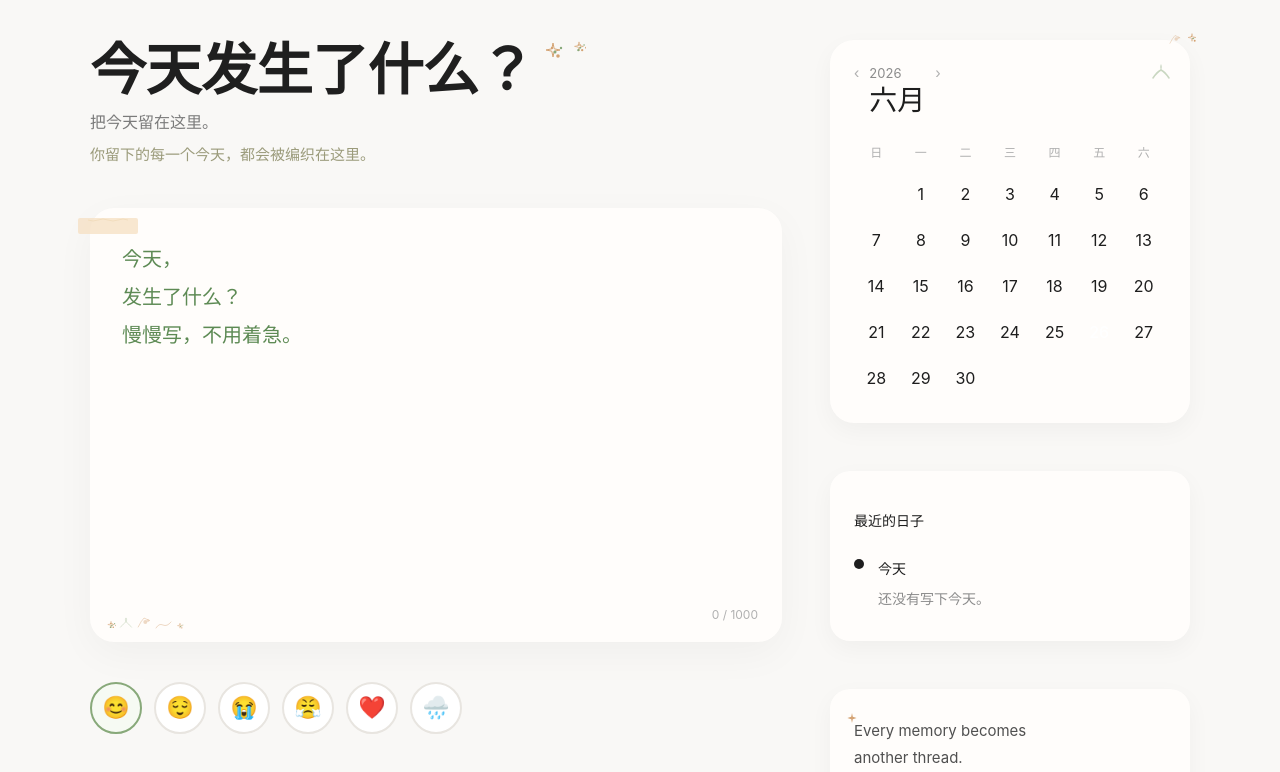
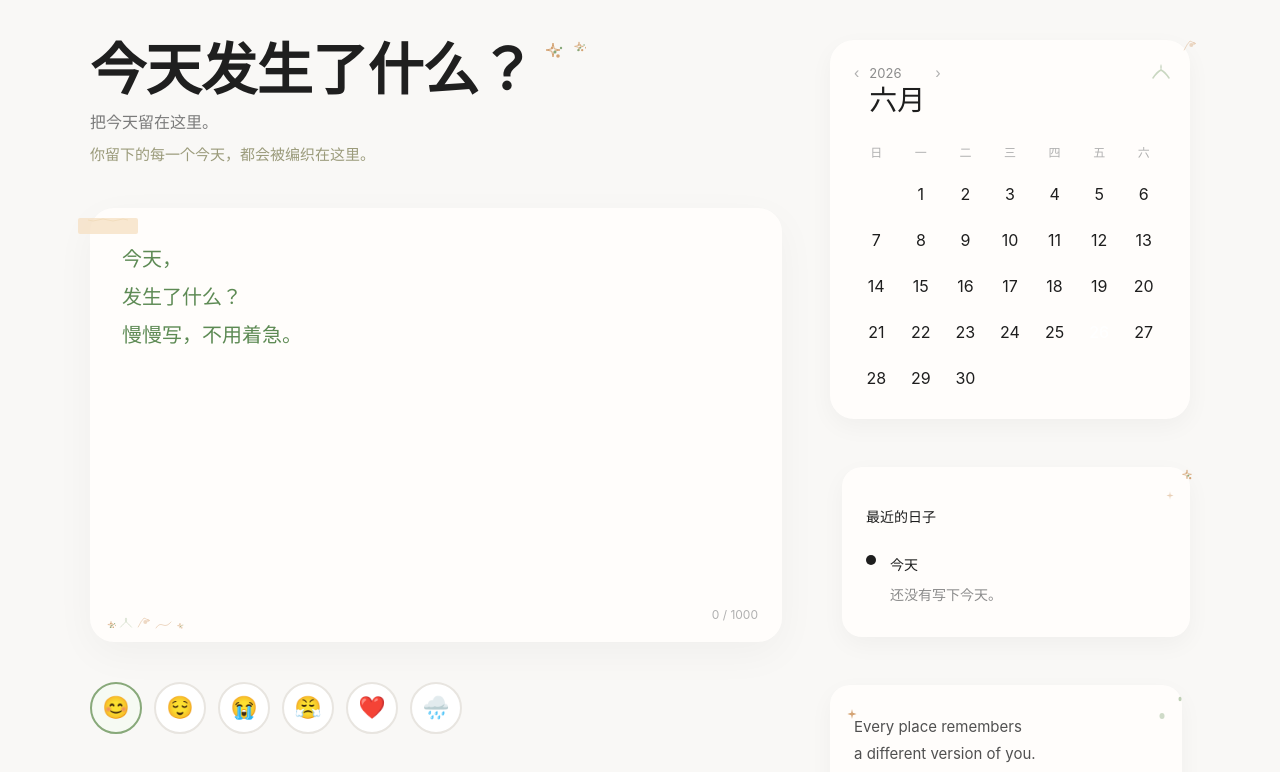
Before and after one commit to hello-morrow/nearby, a Next.js app: page /create in a window 1280 px wide. Shown: the top 772 px of the page. Built offline with nearby package versions, Linux system fonts and the light colour scheme.

Commit message:
refine: Sidebar asymmetry — staggered cards, unique corner markers per card

```diff
--- a/src/components/Calendar.tsx
+++ b/src/components/Calendar.tsx
@@ -26,7 +26,7 @@ export default function Calendar({ recordedDates }: CalendarProps) {
   for(let d=1;d<=dim;d++) cells.push(d)
 
   return (
-    <div style={{ backgroundColor:'#FFFDFB',borderRadius:'24px',padding:'24px',boxShadow:'0 8px 24px rgba(0,0,0,0.04)',position:'relative' }}>
+    <div style={{ backgroundColor:'#FFFDFB',borderRadius:'24px',padding:'24px 24px 20px',boxShadow:'0 8px 24px rgba(0,0,0,0.04)',position:'relative' }}>
       {/* Leaf — top right of Calendar */}
       <div style={{ position:'absolute',top:'20px',right:'20px' }}>
         <svg width="20" height="20" viewBox="0 0 20 20" fill="none">
--- a/src/components/Quote.tsx
+++ b/src/components/Quote.tsx
@@ -33,10 +33,16 @@ export default function Quote() {
           <path d="M11 9 Q9 6 11 3 Q13 6 11 9Z" fill="#88A97A" opacity="0.3" />
         </svg>
       </div>
-      {/* Spark */}
+      {/* Spark — top left */}
       <div style={{ position:'absolute',top:'14px',left:'16px' }}>
         <svg width="12" height="12" viewBox="0 0 12 12" fill="none">
           <path d="M6 1 L6.8 4.8 L10.6 6 L6.8 7.2 L6 11 L5.2 7.2 L1.4 6 L5.2 4.8Z" fill="#D4A373" stroke="none" />
+        </svg>
+      </div>
+      {/* Seed — top right */}
+      <div style={{ position:'absolute',top:'14px',right:'14px' }}>
+        <svg width="12" height="14" viewBox="0 0 12 14" fill="none">
+          <ellipse cx="6" cy="10" rx="2.5" ry="3" fill="#88A97A" opacity="0.4" />
         </svg>
       </div>
       {quote ? (
--- a/src/components/Sidebar.tsx
+++ b/src/components/Sidebar.tsx
@@ -3,7 +3,7 @@
 import Calendar from './Calendar'
 import Timeline from './Timeline'
 import Quote from './Quote'
-import { InteractiveSpark, InteractiveThread } from './DoodleInteractive'
+import { InteractiveSpark, InteractiveThread, InteractiveSeed } from './DoodleInteractive'
 
 interface SidebarProps {
   draft?: { content: string; mood: string; image: string | null } | null
@@ -23,24 +23,31 @@ export default function Sidebar({ draft }: SidebarProps) {
         gap: '48px',
       }}
     >
-      {/* Calendar + doodles */}
+      {/* ══ Calendar — 最大的卡片 ══ */}
       <div style={{ position:'relative' }}>
+        {/* 右上角：Thread 标志 */}
+        <div style={{ position:'absolute', top: -8, right: -8, zIndex:2 }}>
+          <InteractiveThread size={16} />
+        </div>
         <Calendar recordedDates={recordedDates} />
-        <div style={{ position:'absolute', top: -8, right: -8, display:'flex', gap:4 }}>
-          <InteractiveThread size={14} />
-          <InteractiveSpark size={12} />
-        </div>
       </div>
 
-      <Timeline draft={draft} />
+      {/* ══ Timeline — 中间高度，稍微错开 ══ */}
+      <div style={{ position:'relative', marginLeft: '12px' }}>
+        {/* 右上角：Spark 标志 */}
+        <div style={{ position:'absolute', top: -6, right: -4, zIndex:2 }}>
+          <InteractiveSpark size={14} />
+        </div>
+        <Timeline draft={draft} />
+      </div>
 
-      {/* Quote + doodles */}
-      <div style={{ position:'relative' }}>
+      {/* ══ Quote — 最小的卡片，位置偏右 ══ */}
+      <div style={{ position:'relative', marginRight: '8px' }}>
+        {/* 右上角：Seed 标志 */}
+        <div style={{ position:'absolute', top: -4, right: -6, zIndex:2 }}>
+          <InteractiveSeed size={16} />
+        </div>
         <Quote />
-        <div style={{ position:'absolute', bottom: -6, left: -6, display:'flex', gap:4 }}>
-          <InteractiveSpark size={14} />
-          <InteractiveThread size={14} />
-        </div>
       </div>
     </div>
   )
--- a/src/components/Timeline.tsx
+++ b/src/components/Timeline.tsx
@@ -38,7 +38,13 @@ export default function Timeline({ draft }: TimelineProps) {
   })
 
   return (
-    <div style={{ backgroundColor:'#FFFDFB',borderRadius:'20px',padding:'24px',boxShadow:'0 8px 24px rgba(0,0,0,0.04)' }}>
+    <div style={{ backgroundColor:'#FFFDFB',borderRadius:'20px',padding:'24px',boxShadow:'0 8px 24px rgba(0,0,0,0.04)',position:'relative' }}>
+      {/* Spark — top right */}
+      <div style={{ position:'absolute',top:'14px',right:'14px' }}>
+        <svg width="12" height="12" viewBox="0 0 12 12" fill="none">
+          <path d="M6 1.5 L6.5 4.5 L9.5 5.5 L6.5 6.5 L6 9.5 L5.5 6.5 L2.5 5.5 L5.5 4.5Z" fill="#D4A373" opacity="0.5" />
+        </svg>
+      </div>
       <h3 style={{ fontSize:'14px',fontWeight:500,color:'#1E1E1E',marginBottom:'20px' }}>最近的日子</h3>
 
       <div style={{ position:'relative' }}>
```
